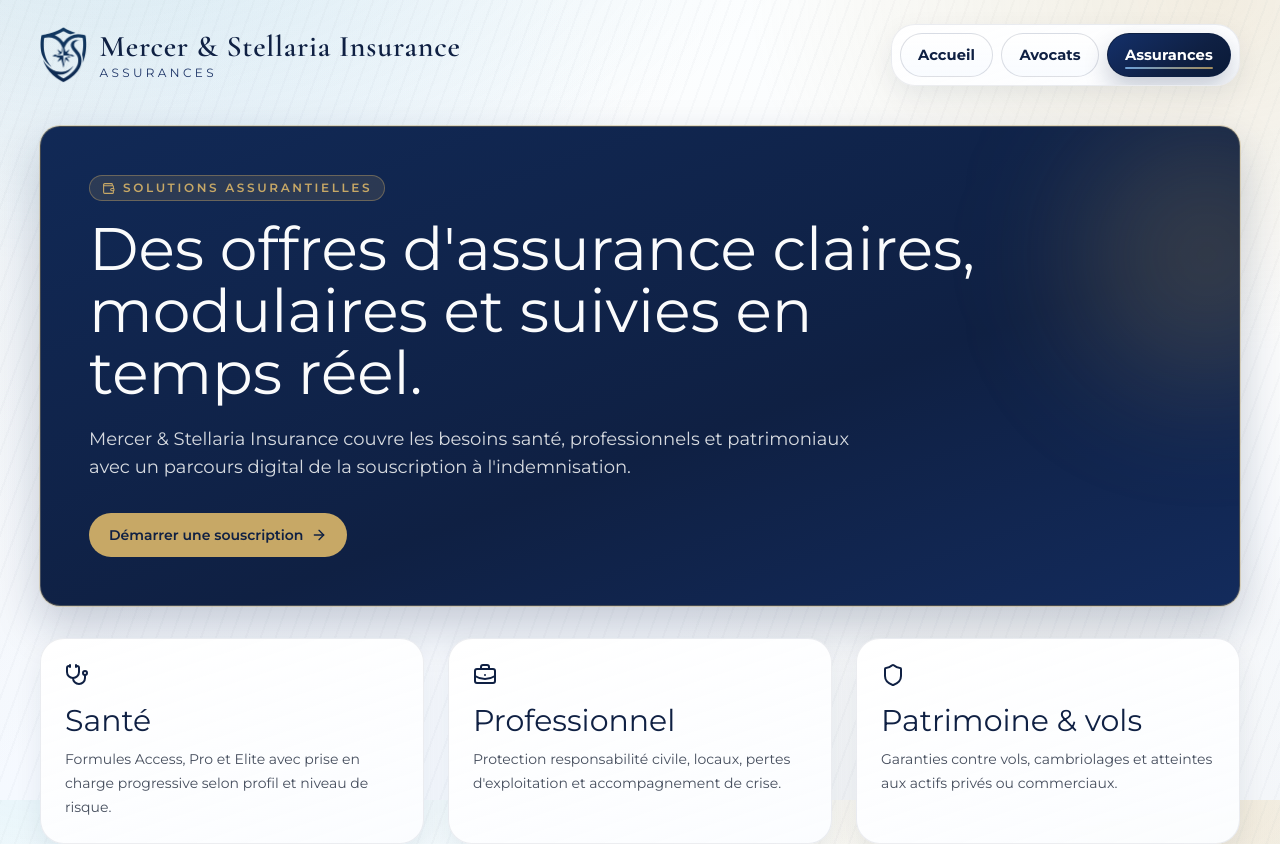
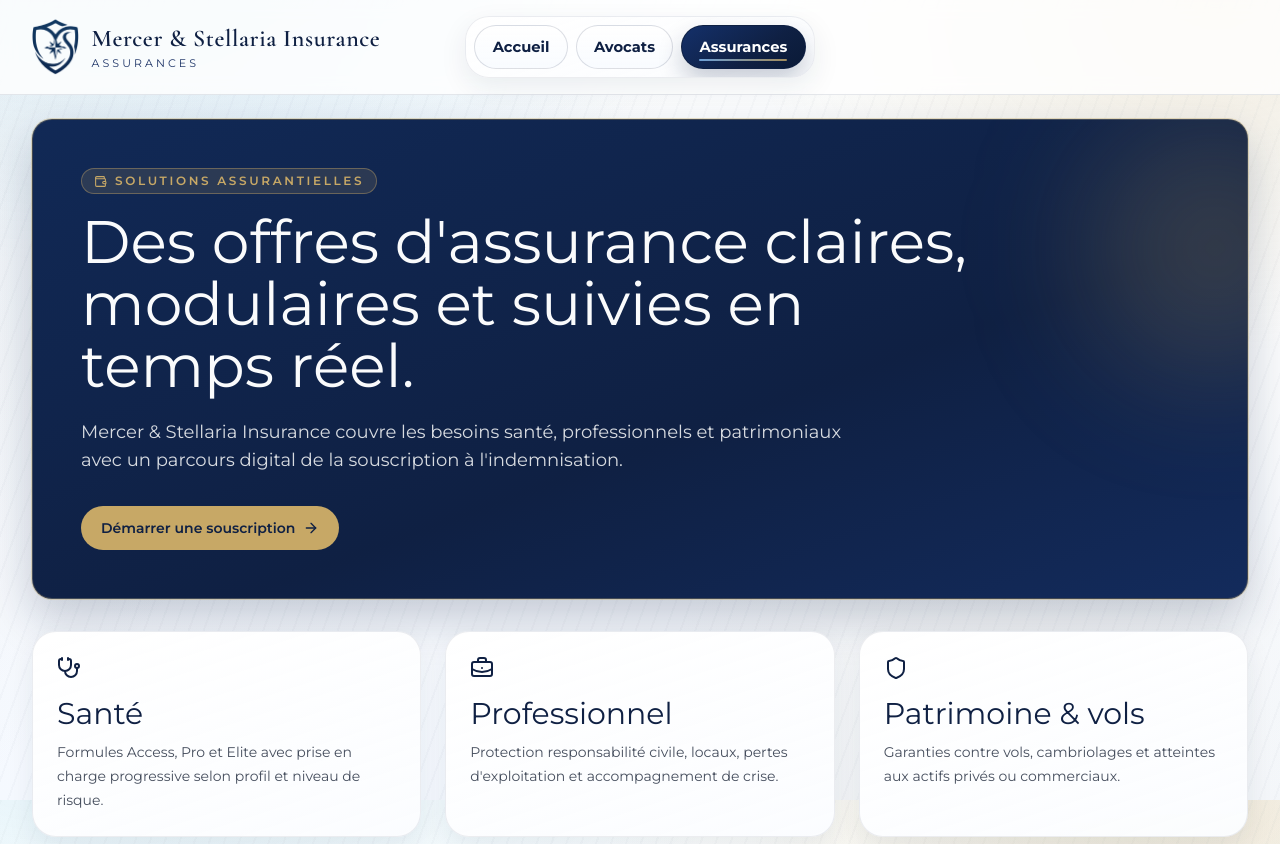
Before and after one commit to rainerxtrem/mercer-stellaria, a Next.js app: page /assurances in a window 1280 px wide. Shown: the top 844 px of the page. Built offline with nearby package versions, Linux system fonts and the light colour scheme.

Commit message:
Align marketing page headers with home layout

```diff
--- a/src/app/assurances/page.tsx
+++ b/src/app/assurances/page.tsx
@@ -29,7 +29,8 @@ const formulas = [
 export default function AssurancesPage() {
   return (
     <div className="brand-shell brand-lattice flex flex-1 flex-col">
-      <header className="mx-auto flex w-full max-w-7xl flex-wrap items-center justify-between gap-4 px-6 py-6 lg:px-10">
+      <header className="sticky top-0 z-30 border-b border-ms-navy/10 bg-white/80 backdrop-blur">
+        <div className="mx-auto flex w-full max-w-[1500px] flex-wrap items-center justify-between gap-4 px-4 py-4 lg:grid lg:grid-cols-[1fr_auto_1fr] lg:px-8">
           <div className="flex items-center gap-3">
             <Image
               src="/Mercer_Stellaria_LOGOBLEU.png"
@@ -40,18 +41,27 @@ export default function AssurancesPage() {
               priority
             />
             <div>
-            <p className="agency-name text-3xl font-semibold tracking-wide text-ms-navy">Mercer & Stellaria Insurance</p>
-            <p className="text-xs uppercase tracking-[0.28em] text-ms-navy-soft">Assurances</p>
+              <p className="agency-name text-2xl font-semibold tracking-wide text-ms-navy">Mercer & Stellaria Insurance</p>
+              <p className="text-[11px] uppercase tracking-[0.28em] text-ms-navy-soft">Assurances</p>
             </div>
           </div>
-        <nav className="surface tab-strip p-2" aria-label="Navigation">
+
+          <nav className="surface tab-strip p-2 lg:justify-self-center" aria-label="Navigation">
             <Link href="/" className="tab-pill">Accueil</Link>
             <Link href="/cabinet" className="tab-pill">Avocats</Link>
             <Link href="/assurances" className="tab-pill tab-pill-active">Assurances</Link>
           </nav>
+
+          <div className="hidden lg:flex lg:justify-self-end">
+            <div className="invisible flex items-center gap-2">
+              <span className="rounded-full bg-ms-navy px-4 py-2 text-sm font-semibold text-white">Mon espace</span>
+              <span className="rounded-full border border-ms-navy/20 px-4 py-2 text-sm font-semibold text-ms-navy">Déconnexion</span>
+            </div>
+          </div>
+        </div>
       </header>
 
-      <main className="mx-auto grid w-full max-w-7xl gap-8 px-6 pb-14 pt-4 lg:px-10">
+      <main className="mx-auto grid w-full max-w-[1500px] gap-8 px-4 pb-14 pt-6 lg:px-8">
         <section className="surface-navy gold-ring relative overflow-hidden p-8 lg:p-12">
           <div className="pointer-events-none absolute -right-24 top-0 h-64 w-64 rounded-full bg-ms-gold/20 blur-3xl" />
           <p className="inline-flex items-center gap-2 rounded-full border border-ms-gold/40 bg-ms-gold/15 px-3 py-1 text-xs font-semibold uppercase tracking-[0.22em] text-ms-gold">
--- a/src/app/cabinet/page.tsx
+++ b/src/app/cabinet/page.tsx
@@ -23,7 +23,8 @@ const offers = [
 export default function CabinetPage() {
   return (
     <div className="brand-shell brand-lattice flex flex-1 flex-col">
-      <header className="mx-auto flex w-full max-w-7xl flex-wrap items-center justify-between gap-4 px-6 py-6 lg:px-10">
+      <header className="sticky top-0 z-30 border-b border-ms-navy/10 bg-white/80 backdrop-blur">
+        <div className="mx-auto flex w-full max-w-[1500px] flex-wrap items-center justify-between gap-4 px-4 py-4 lg:grid lg:grid-cols-[1fr_auto_1fr] lg:px-8">
           <div className="flex items-center gap-3">
             <Image
               src="/Mercer_Stellaria_LOGOBLEU.png"
@@ -34,18 +35,27 @@ export default function CabinetPage() {
               priority
             />
             <div>
-            <p className="agency-name text-3xl font-semibold tracking-wide text-ms-navy">Mercer & Stellaria Law Office</p>
-            <p className="text-xs uppercase tracking-[0.28em] text-ms-navy-soft">Le cabinet</p>
+              <p className="agency-name text-2xl font-semibold tracking-wide text-ms-navy">Mercer & Stellaria Law Office</p>
+              <p className="text-[11px] uppercase tracking-[0.28em] text-ms-navy-soft">Le cabinet</p>
             </div>
           </div>
-        <nav className="surface tab-strip p-2" aria-label="Navigation">
+
+          <nav className="surface tab-strip p-2 lg:justify-self-center" aria-label="Navigation">
             <Link href="/" className="tab-pill">Accueil</Link>
             <Link href="/cabinet" className="tab-pill tab-pill-active">Avocats</Link>
             <Link href="/assurances" className="tab-pill">Assurances</Link>
           </nav>
+
+          <div className="hidden lg:flex lg:justify-self-end">
+            <div className="invisible flex items-center gap-2">
+              <span className="rounded-full bg-ms-navy px-4 py-2 text-sm font-semibold text-white">Mon espace</span>
+              <span className="rounded-full border border-ms-navy/20 px-4 py-2 text-sm font-semibold text-ms-navy">Déconnexion</span>
+            </div>
+          </div>
+        </div>
       </header>
 
-      <main className="mx-auto grid w-full max-w-7xl gap-8 px-6 pb-14 pt-4 lg:px-10">
+      <main className="mx-auto grid w-full max-w-[1500px] gap-8 px-4 pb-14 pt-6 lg:px-8">
         <section className="surface-navy gold-ring relative overflow-hidden p-8 lg:p-12">
           <div className="pointer-events-none absolute -right-24 top-0 h-64 w-64 rounded-full bg-ms-gold/20 blur-3xl" />
           <p className="inline-flex items-center gap-2 rounded-full border border-ms-gold/40 bg-ms-gold/15 px-3 py-1 text-xs font-semibold uppercase tracking-[0.22em] text-ms-gold">
```
Lines whose indentation alone changed are shown as unchanged.
